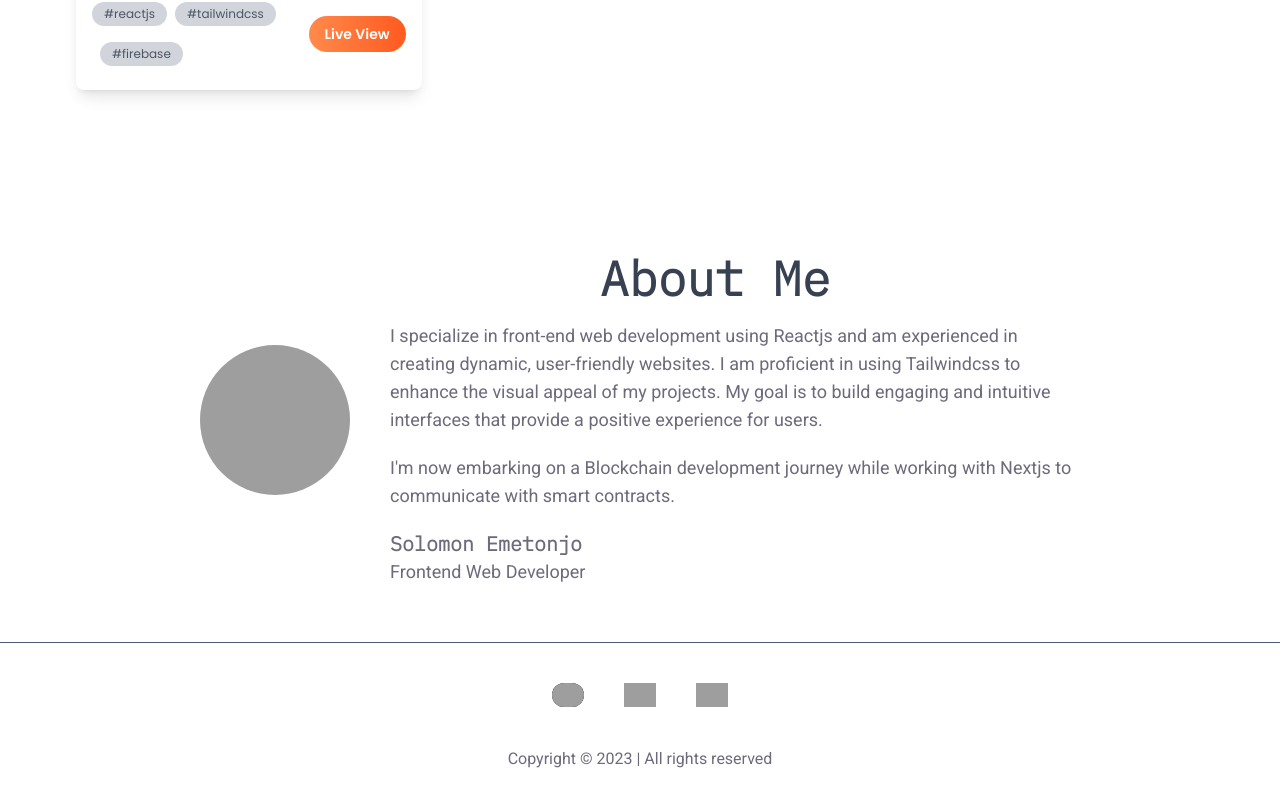
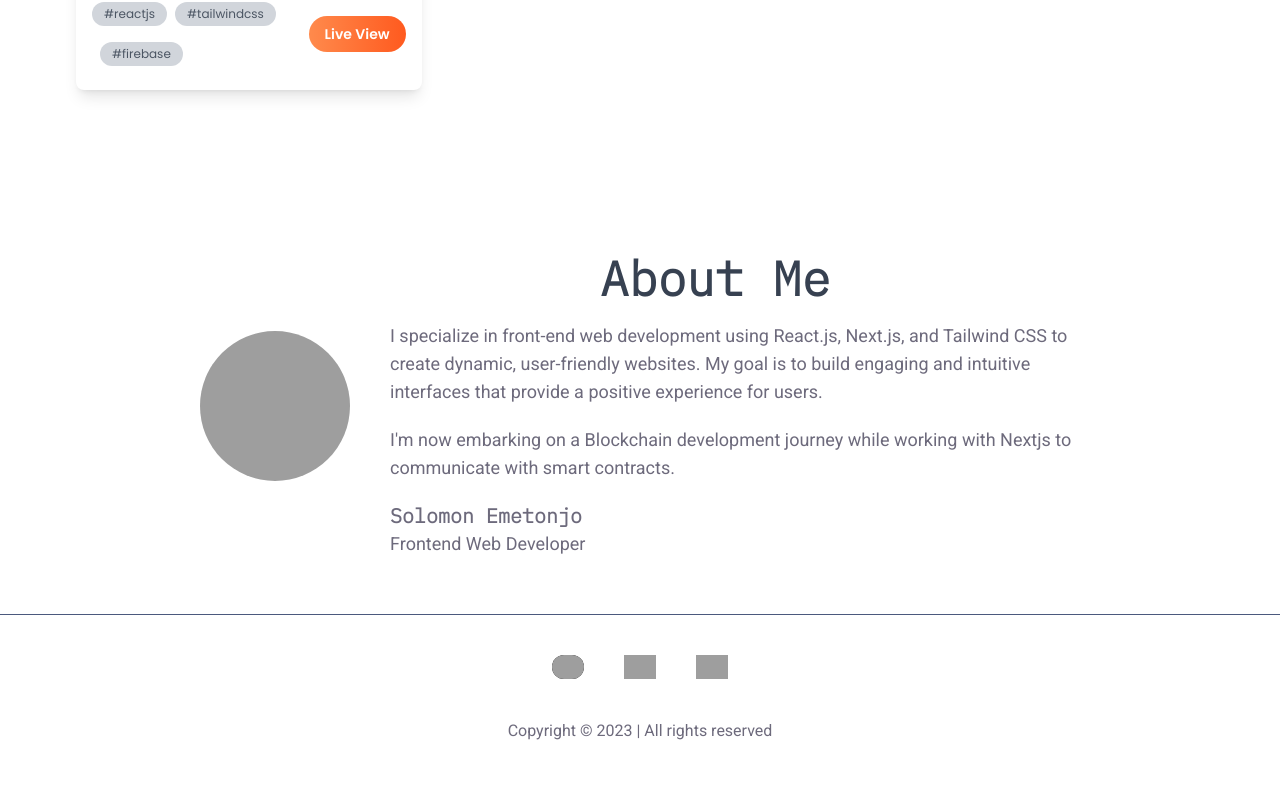
Before and after one commit to realrufans/game, a Next.js app: page / in a window 1280 px wide. Shown: the part 1916-2723 px from the top of the page. Built offline with nearby package versions, Linux system fonts and the light colour scheme; grey boxes are pictures that could not be loaded.

Commit message:
Update about.js

```diff
--- a/components/about.js
+++ b/components/about.js
@@ -27,13 +27,10 @@ function About() {
           >
             About Me
           </h1>
-          <p className=" font-serif text-lg">
-            I specialize in front-end web development using Reactjs and am
-            experienced in creating dynamic, user-friendly websites. I am
-            proficient in using Tailwindcss to enhance the visual appeal of my
-            projects. My goal is to build engaging and intuitive interfaces that
-            provide a positive experience for users.
-          </p>
+      <p className="font-serif text-lg">
+  I specialize in front-end web development using React.js, Next.js, and Tailwind CSS to create dynamic, user-friendly websites. My goal is to build engaging and intuitive interfaces that provide a positive experience for users.
+</p>
+
           <p className="font-serif  text-lg">
             I&#39;m now embarking on a Blockchain development journey while
             working with Nextjs to communicate with smart contracts.
```
